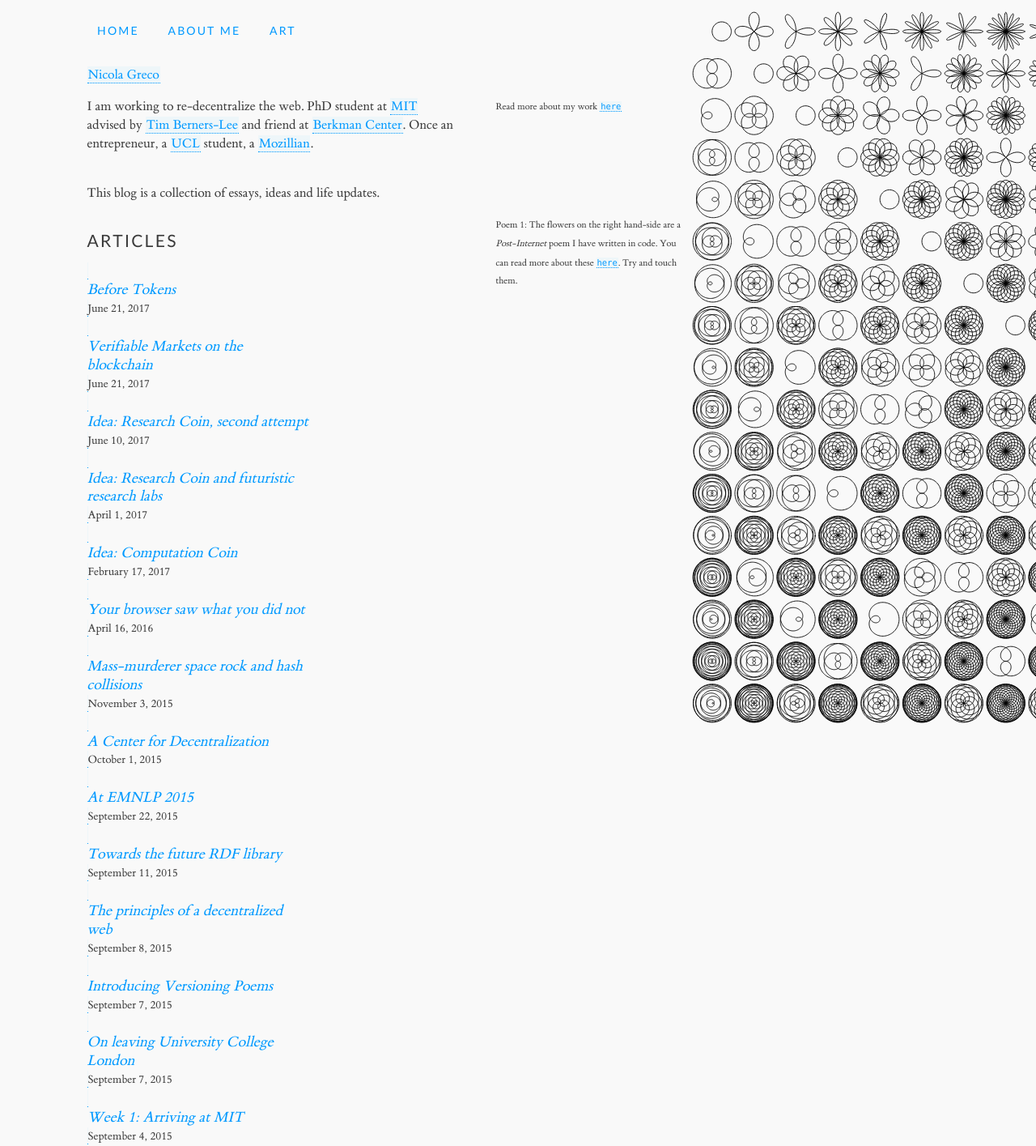
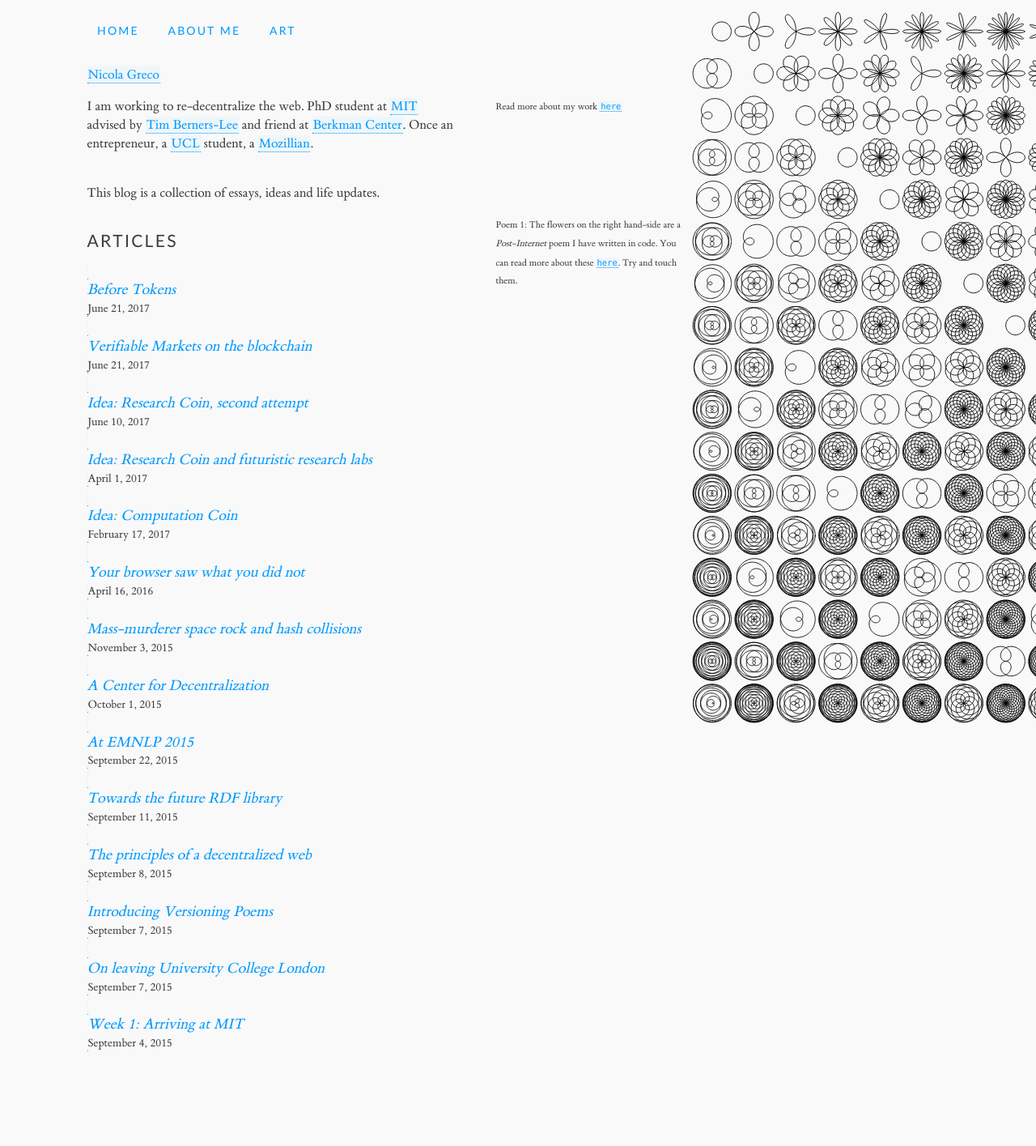
Before and after one commit to nicola/nicola.github.io, a Jekyll site: the page built from index.html, in a window 1280 px wide. Shown: the whole page at 81% size. Built offline with Jekyll 4.4.1, drawn with Linux system fonts in a browser that asks for light colours; after the commit the page ends 1300 px from its top, so only the background shows below that.

Commit message:
display block

```diff
--- a/css/tufte.scss
+++ b/css/tufte.scss
@@ -233,7 +233,7 @@ p, li{
 // Necessary to specify that any list within an article is the same width as
 // the paragraphs
 
-p, article > ul, article ul li.listing, pre code, pre code p, code{
+p, article > ul, pre code, pre code p, code{
   width: 60%;
 }
 
```
